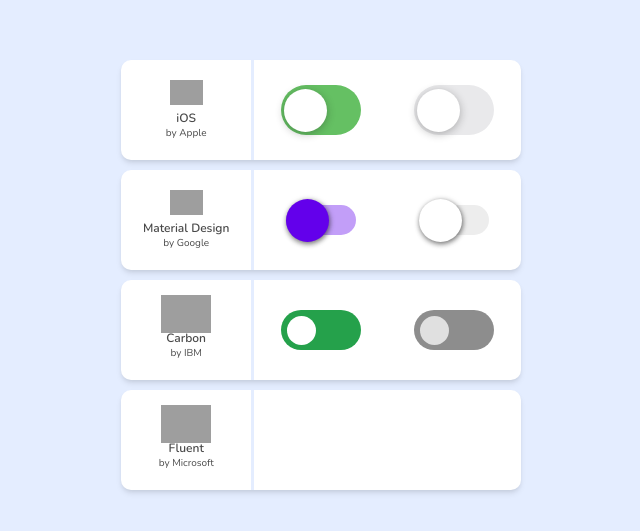
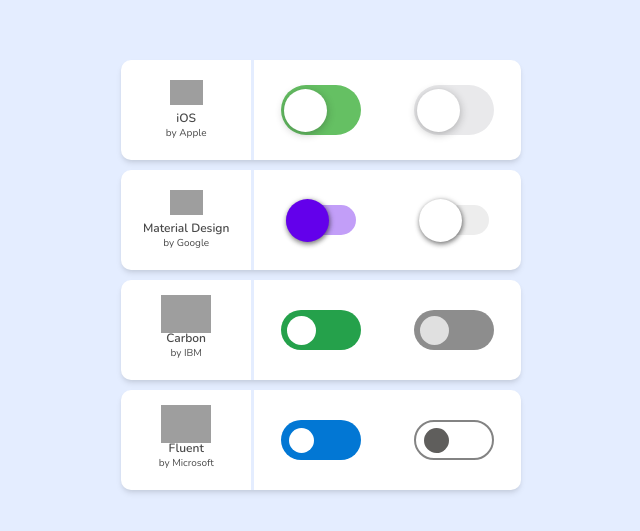
Before and after one commit to FabianXRL16/Toggle-Switch, a website: page index.html in a window 1280 px wide. Shown: the part 125-656 px from the top of the page, without its empty margins (319-959 px from the left). Drawn offline with nearby package versions, Linux system fonts and the light colour scheme; grey boxes are pictures that could not be loaded.

Commit message:
Style system of Fluent

```diff
--- a/style.css
+++ b/style.css
@@ -165,3 +165,35 @@
 .offC{
     background-color: #e0e0e0;
 }
+
+/* Fluent */
+.containerSwitchF{
+    width: 80px;
+    height: 40px;
+    border-radius: 30px;
+    display: flex;
+    align-items: center;
+    padding: 0 8px;
+    box-sizing: border-box;
+}
+
+.switchOnF{
+    background-color: #0277d4;
+}
+.switchOffF{
+    background-color: #FFF;
+    border: 2.5px solid #838383;
+}
+
+.btnF{
+    height: 25px;
+    width: 25px;
+}
+
+.onF{
+    background-color: #FFF;
+}
+
+.offF{
+    background-color: #5f5e5c;
+}
```
